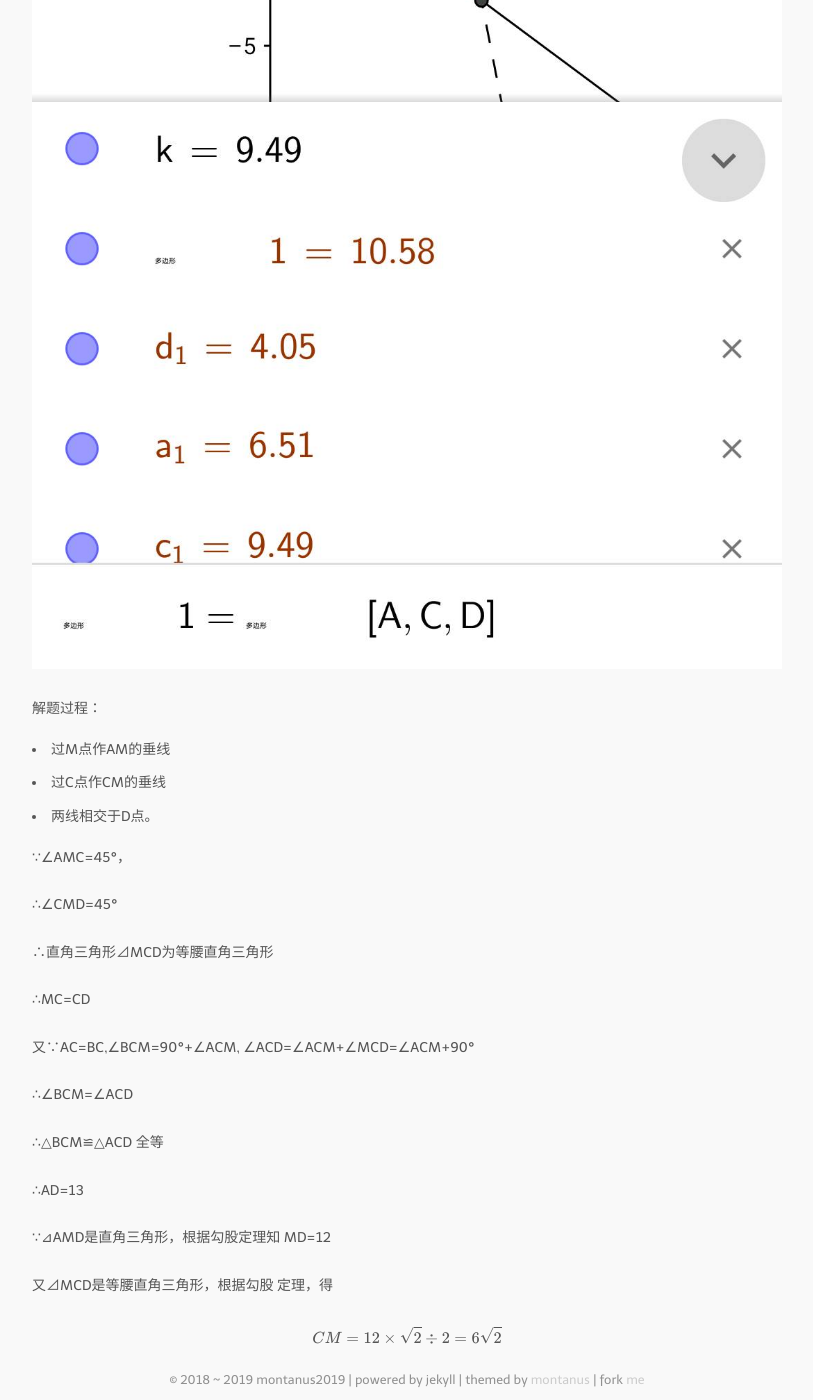
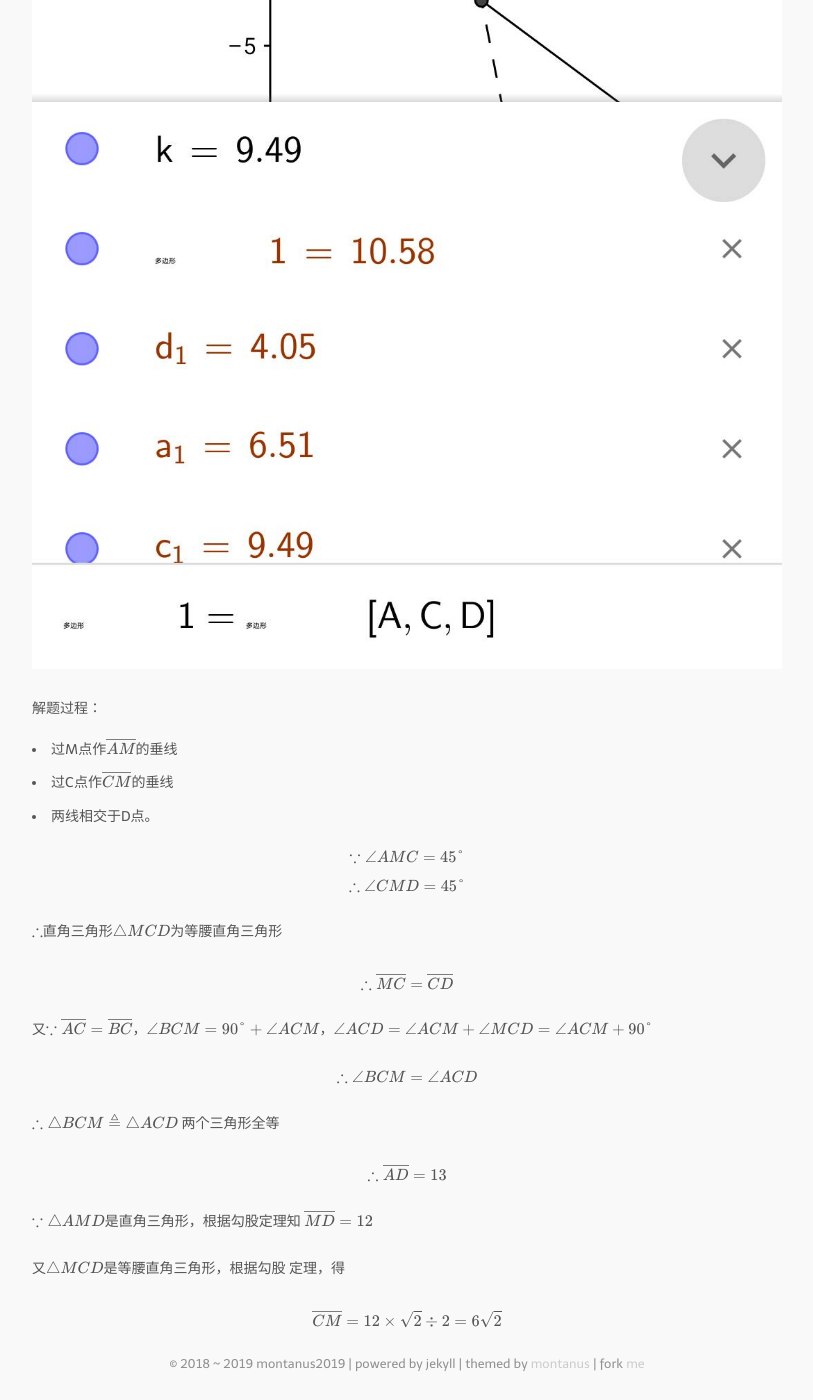
Before and after one commit to montanus2019/montanus2019.github.io, a Jekyll site: the page built from _posts/2019-01-18-谁是谁的辅助线.md, in a window 1280 px wide and 1400 px high, scrolled down 2081 px. Shown: the whole window, without its empty margins (233-1046 px from the left). Built offline with Jekyll 4.4.1, drawn with Linux system fonts in a browser that asks for light colours; nearby versions of some CDN libraries; some web fonts are replaced; formulas are drawn with MathJax 3; a script that is not in the unit is left out; some of the changed text lies outside the part shown.

Commit message:
数学公式

```diff
--- a/_posts/2019-01-18-谁是谁的辅助线.md
+++ b/_posts/2019-01-18-谁是谁的辅助线.md
@@ -10,15 +10,13 @@ tags:
 
 ---
 
-在网上看到这样一道数学题，是八年级上
-学期的期末考试填空题。如下:
+在网上看到这样一道数学题，是八年级上学期的期末考试填空题。如下:
 
 ![数学题]({{"/media/pic201901181.jpg"|absolute_url}})
 
 思路：
 
-添加辅助线，利用全等三角形，勾股定理
-来将已知条件转化为可资利用的数据。
+添加辅助线，利用全等三角形，勾股定理来将已知条件转化为可资利用的数据。
 
 解题图示：
 
@@ -26,31 +24,49 @@ tags:
 
 解题过程：
 
-- 过M点作AM的垂线
-- 过C点作CM的垂线
+-
+过M点作$$\overline{AM}$$的垂线
+-
+过C点作$$\overline{CM}$$的垂线
 - 两线相交于D点。
 
-∵∠AMC=45°，
+$$\because \angle AMC=45°$$
 
-∴∠CMD=45°
+$$\therefore \angle CMD=45°$$
 
-∴直角三角形⊿MCD为等腰直角三角形
 
-∴MC=CD
+$$\therefore$$直角三角形$$\triangle
+MCD$$为等腰直角三角形
 
-又∵AC=BC,∠BCM=90°+∠ACM,
-∠ACD=∠ACM+∠MCD=∠ACM+90°
+$$\therefore
+\overline{MC}=\overline{CD}$$
 
-∴∠BCM=∠ACD
+又$$\because
+\overline{AC}=\overline{BC}$$，$$\angle
+BCM=90°+\angle
+ACM$$，$$\angle
+ACD=\angle
+ACM+\angle MCD=\angle
+ACM+90°$$
 
-∴△BCM≌△ACD 全等
+$$\therefore \angle
+BCM=\angle ACD$$
 
-∴AD=13
+$$\therefore
+\triangle BCM\triangleq
+\triangle ACD$$
+两个三角形全等
 
-∵⊿AMD是直角三角形，根据勾股定理知
-MD=12
+$$\therefore
+\overline{AD}=13$$
 
-又⊿MCD是等腰直角三角形，根据勾股
+$$\because
+\triangle
+AMD$$是直角三角形，根据勾股定理知
+$$\overline{MD}=12$$
+
+又$$\triangle
+MCD$$是等腰直角三角形，根据勾股
 定理，得
 
-$$CM=12\times\sqrt{2}\div2=6\sqrt{2}$$
+$$\overline{CM}=12\times\sqrt{2}\div2=6\sqrt{2}$$
```
Also changed, not shown: 4 other files.
